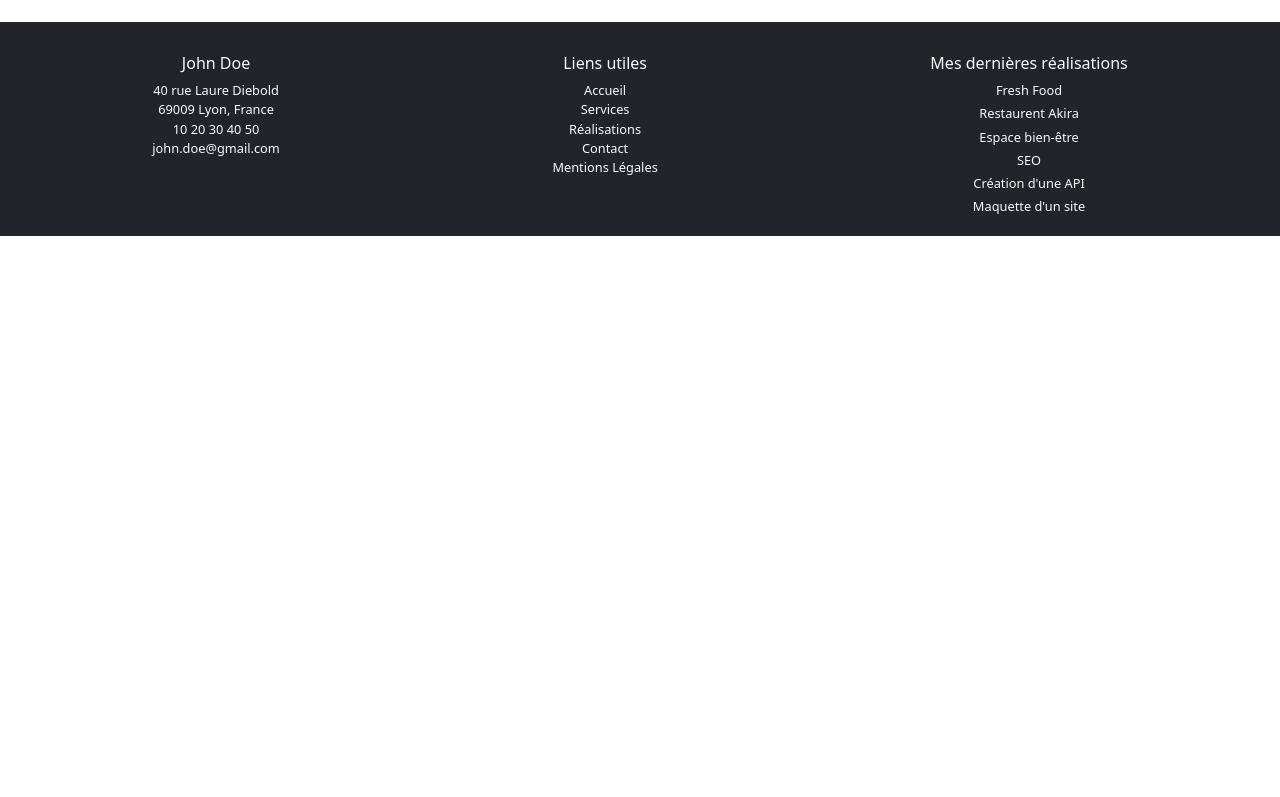
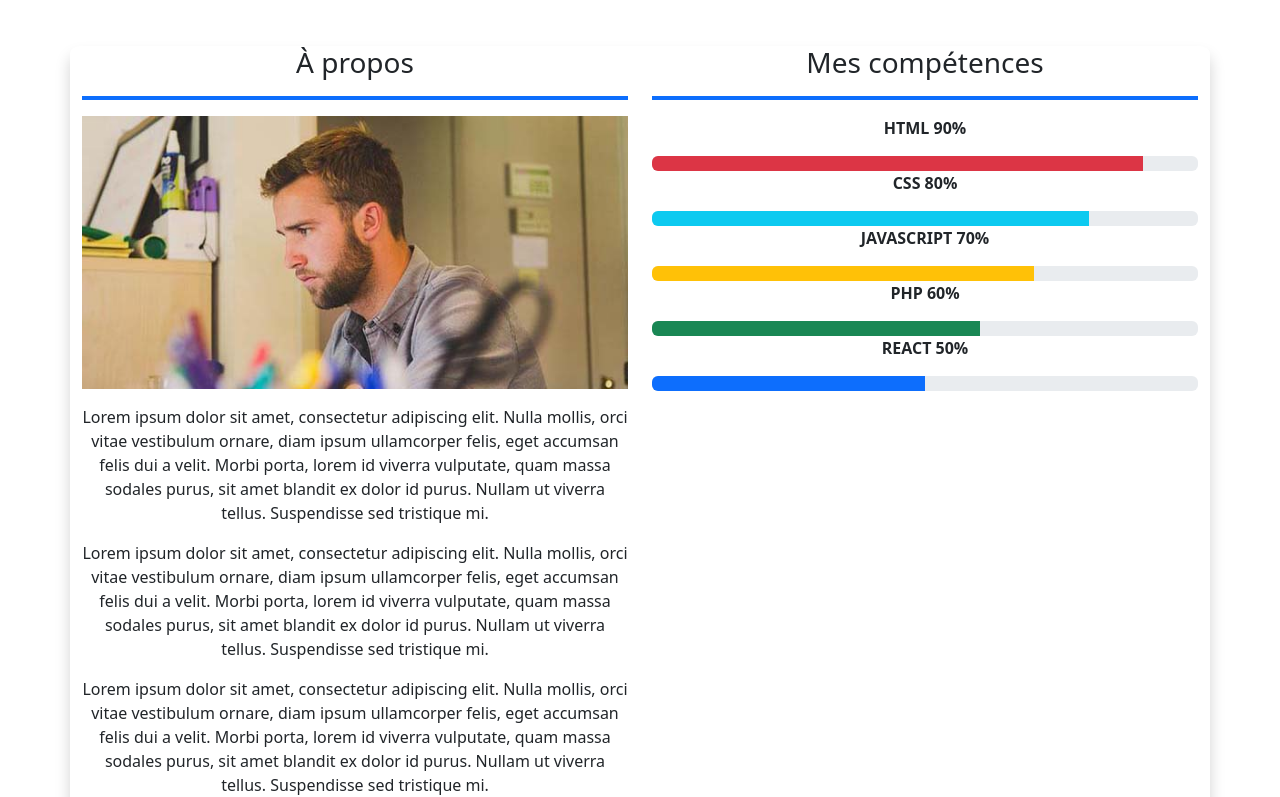
Before and after one commit to Corentin-pqt87/CEF-John-doe-portfolio, a React (Create React App) app: page / in a window 1280 px wide. Shown: the part 608-1405 px from the top of the page. Before the commit the page ends 844 px from the top, so only its background shows below. Built offline with nearby package versions, Linux system fonts and the light colour scheme.

Commit message:
Accueil : contenue

```diff
--- a/src/pages/Accueil.jsx
+++ b/src/pages/Accueil.jsx
@@ -4,6 +4,9 @@ import Contact from './Contact';
 
 // CSS
 import "../style/Accueil.css";
+
+// Images
+import johnDoeAbout from '../asset/img/john-doe-about.jpg';
 
 export default function Accueil() {
   return (
@@ -20,6 +23,91 @@ export default function Accueil() {
           <Route path="/Contact" element={<Contact />} />
         </Routes>
       </div>
+
+      <div id='contenue' className='container'>
+        <div className='row my-5'>
+          <div className='col-md-6'>
+
+            <h3>À propos</h3>
+
+            <hr class="border border-primary border-2 opacity-100" />
+
+            <img src={johnDoeAbout} alt="John Doe" className='img-fluid mb-3' />
+            <p>Lorem ipsum dolor sit amet, consectetur adipiscing elit. Nulla mollis, orci vitae vestibulum ornare, diam ipsum ullamcorper felis, eget accumsan felis dui a velit. Morbi porta, lorem id viverra vulputate, quam massa sodales purus, sit amet blandit ex dolor id purus. Nullam ut viverra tellus. Suspendisse sed tristique mi.</p>
+            <p>Lorem ipsum dolor sit amet, consectetur adipiscing elit. Nulla mollis, orci vitae vestibulum ornare, diam ipsum ullamcorper felis, eget accumsan felis dui a velit. Morbi porta, lorem id viverra vulputate, quam massa sodales purus, sit amet blandit ex dolor id purus. Nullam ut viverra tellus. Suspendisse sed tristique mi.</p>
+            <p>Lorem ipsum dolor sit amet, consectetur adipiscing elit. Nulla mollis, orci vitae vestibulum ornare, diam ipsum ullamcorper felis, eget accumsan felis dui a velit. Morbi porta, lorem id viverra vulputate, quam massa sodales purus, sit amet blandit ex dolor id purus. Nullam ut viverra tellus. Suspendisse sed tristique mi.</p>
+          </div>
+
+          <div className='col-md-6'>
+
+            <h3>Mes compétences</h3>
+
+            <hr class="border border-primary border-2 opacity-100" />
+
+            <p><strong>HTML 90%</strong></p>
+            <div class="progress" style={{ height: "15px" }}>
+              <div
+                class="progress-bar bg-danger"
+                role='progressbar'
+                style={{ width: "90%" }}
+                aria-valuenow="90"
+                aria-valuemin="0"
+                aria-valuemax="100"
+              ></div>
+            </div>
+
+            <p><strong>CSS 80%</strong></p>
+            <div class="progress" style={{ height: "15px" }}>
+              <div
+                class="progress-bar bg-info"
+                role='progressbar'
+                style={{ width: "80%" }}
+                aria-valuenow="80"
+                aria-valuemin="0"
+                aria-valuemax="100"
+              ></div>
+            </div>
+
+            <p><strong>JAVASCRIPT 70%</strong></p>
+            <div class="progress" style={{ height: "15px" }}>
+              <div
+                class="progress-bar bg-warning"
+                role='progressbar'
+                style={{ width: "70%" }}
+                aria-valuenow="70"
+                aria-valuemin="0"
+                aria-valuemax="100"
+              ></div>
+            </div>
+
+            <p><strong>PHP 60%</strong></p>
+            <div class="progress" style={{ height: "15px" }}>
+              <div
+                class="progress-bar bg-success"
+                role='progressbar'
+                style={{ width: "60%" }}
+                aria-valuenow="60"
+                aria-valuemin="0"
+                aria-valuemax="100"
+              ></div>
+            </div>
+
+            <p><strong>REACT 50%</strong></p>
+            <div class="progress" style={{ height: "15px" }}>
+              <div
+                class="progress-bar"
+                role='progressbar'
+                style={{ width: "50%" }}
+                aria-valuenow="50"
+                aria-valuemin="0"
+                aria-valuemax="100"
+              ></div>
+            </div>
+          </div>
+        </div>
+
+      </div>
+
     </div>
   );
 }
--- a/src/style/Accueil.css
+++ b/src/style/Accueil.css
@@ -1,6 +1,7 @@
 /*========== Importation ==========*/
 /*========== Variable ==========*/
 /* Image de font */
+/*========== Style ==========*/
 #header {
   width: 100%;
   height: calc(100vw * 0.4296875);
@@ -29,4 +30,14 @@
   z-index: 2;
 }
 
+#contenue {
+  margin-top: 3px;
+  border-radius: 1%;
+  box-shadow: 0px 10px 15px lightgray;
+}
+#contenue hr {
+  border: none;
+  border-top: 3px solid blue;
+}
+
 /*# sourceMappingURL=Accueil.css.map */
--- a/src/style/Accueil.scss
+++ b/src/style/Accueil.scss
@@ -6,10 +6,13 @@
 /*========== Variable ==========*/
 /* Image de font */
 $image-font: '../asset/img/hero-bg.jpg';
-$image-width: 1920px;
-$image-height: 1100px;
+$image-font-width: 1920px;
+$image-font-height: 1100px;
 $scale: 0.75;
-$header-ratio: math.div($image-height, $image-width) * $scale;
+$header-ratio: math.div($image-font-height, $image-font-width) * $scale;
+
+
+/*========== Style ==========*/
 
 #header {
     width: 100%;
@@ -40,3 +43,10 @@ $header-ratio: math.div($image-height, $image-width) * $scale;
         z-index: 2;
     }
 }
+
+#contenue {
+    margin-top: 3px;
+    border-radius: 1%;
+    box-shadow: 0px 10px 15px lightgray;
+
+}
```
Also changed, not shown: 1 other file (tests, documents, lock files or other folders).
